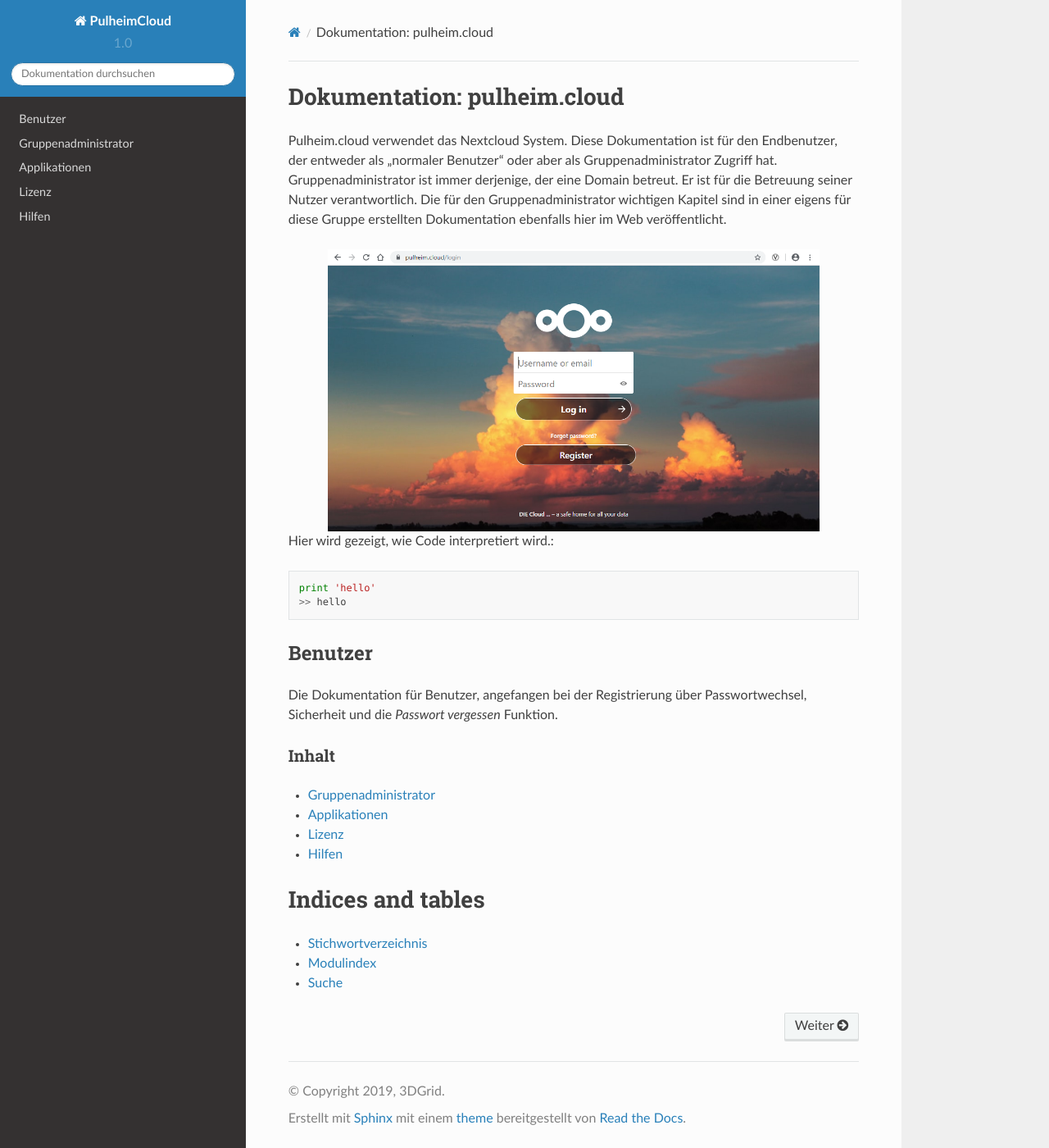
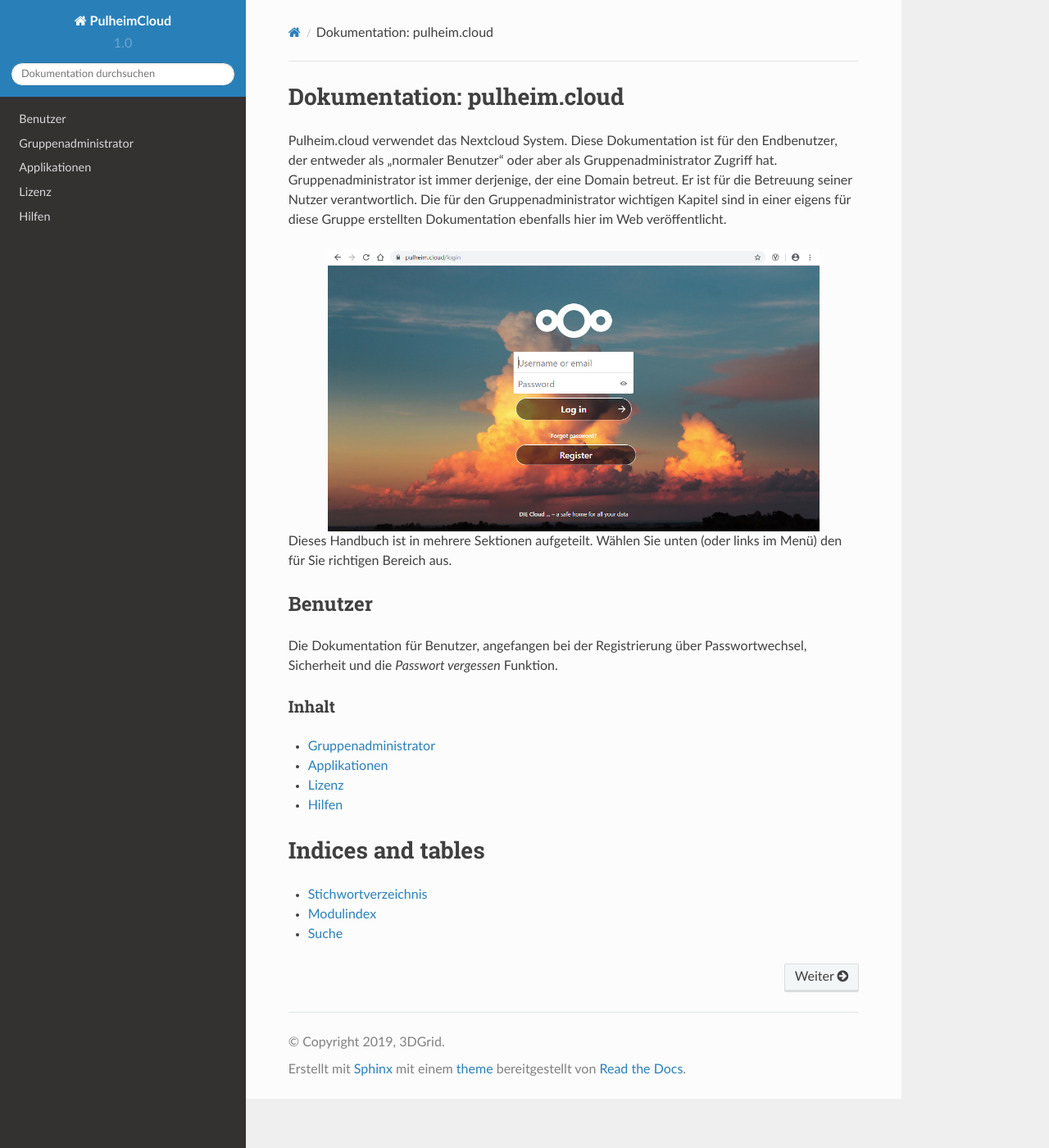
Before and after one commit to mmetzmac/PulheimCloud, a Sphinx documentation site: the page built from docs/source/index.rst, in a window 1280 px wide and 1400 px high. Shown: the whole window at 82% size. Built offline with Sphinx 7.4.7 and the Read the Docs theme 2.0.0, drawn with Linux system fonts in a browser that asks for light colours.

Commit message:
normal edit of manual

```diff
--- a/docs/source/index.rst
+++ b/docs/source/index.rst
@@ -13,11 +13,7 @@
     :align: center
     :alt: Der Login-Bildschirm
 
-
-Hier wird gezeigt, wie Code interpretiert wird.::
-
-    print 'hello'
-    >> hello
+Dieses Handbuch ist in mehrere Sektionen aufgeteilt. Wählen Sie unten (oder links im Menü) den für Sie richtigen Bereich aus.
 
 Benutzer
 --------
```
